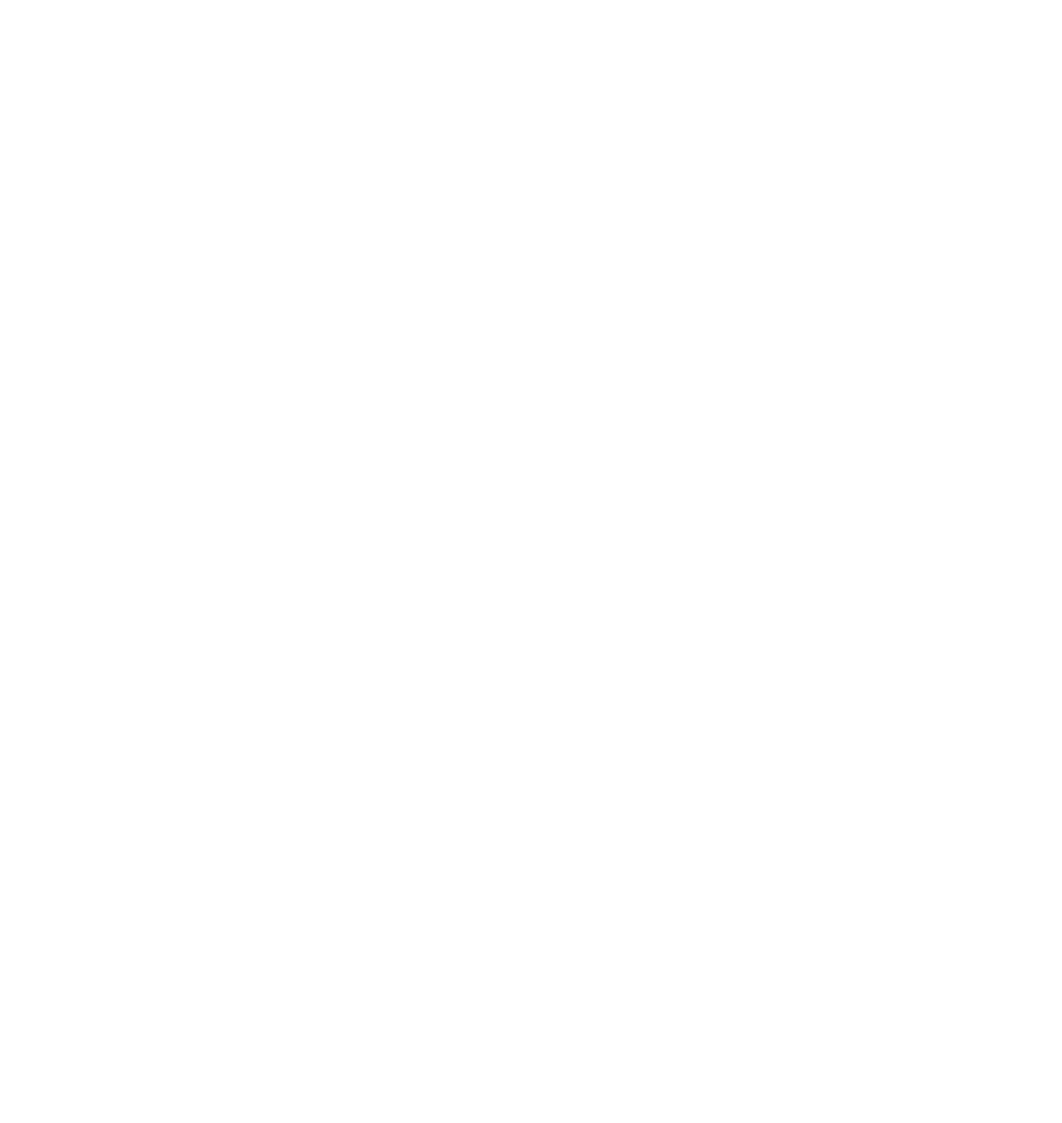
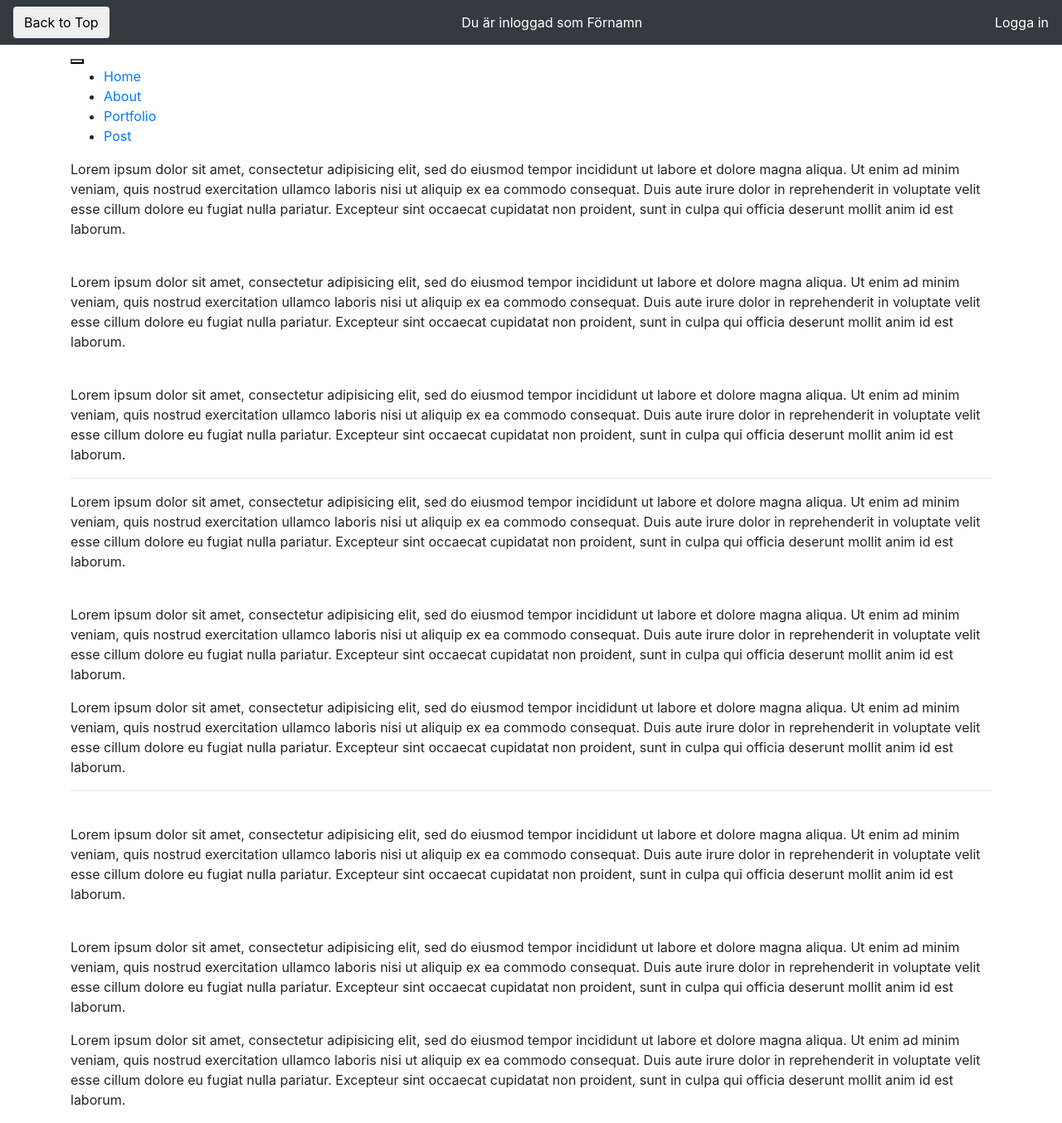
Before and after one commit to LordBohmies/WU2_vibo, a PHP site: page /mall.html in a window 1280 px wide. Before the commit the page is empty. Shown: the whole page at 83% size. Before the commit the page ends 800 px from the top, so only its background shows below. Run offline with PHP 8.4, Linux system fonts and the light colour scheme; some libraries are stand-ins or nearby versions.

Commit message:
Update 2018-03-21
* Added task.
** Help files for the task.

```diff
--- a/mall.html
+++ b/mall.html
@@ -4,17 +4,106 @@
 <!--HEAD-->
 <head>
     <meta charset="UTF-8">
-    <meta name="viewport" content="width=device-width, initial-scale=1.0">
+    <meta name="viewport" content="width=device-width, initial-scale=1.0, shrink-to-fit=no">
     <meta http-equiv="X-UA-Compatible" content="ie=edge">
-    <title>Document</title>
+    <title>Webbutveckling 2</title>
+
+    <!-- +=================+ -->
+    <!-- |    CSS  AREA    | -->
+    <!-- +=================+ -->
+    <!-- |    IMPORTED     | -->
+    <link rel="stylesheet" href="https://maxcdn.bootstrapcdn.com/bootstrap/4.0.0/css/bootstrap.min.css" integrity="sha384-Gn5384xqQ1aoWXA+058RXPxPg6fy4IWvTNh0E263XmFcJlSAwiGgFAW/dAiS6JXm" crossorigin="anonymous">
+    <!-- |    ICON AREA    | -->
+    <!-- |     CUSTOM      | -->
+    <link rel="stylesheet" href="assets/css/style.css">
+    <!-- +=================+ -->
 </head>
 <!------------------------------------------------->
-<!--BODY-->
+
 <body>
-    <!--HEADER-->
+    <!-- Information Bar -->
+    <nav class="navbar fixed-top navbar-dark bg-dark">
+        <!-- Back to top button -->
+        <button type="button" onclick="topFunction()" id="TopButton" class="btn btn.info" title="Go to top" name="button">Back to Top</button>
+        <!-- Namn på den inloggad person -->
+        <a href="#">Du är inloggad som Förnamn</a>
+        <!-- Länk för att logga in/ut, skall ändras till knapp. -->
+        <a href="#">Logga in</a>
+    </nav>
 
-    <!--CONTENT AREA-->
+    <!-- Container -->
+    <div class="container">
+        <!-- Header -->
+        <header>
+            <h1>Rubrik för sidan</h1>
+        </header>
+        <!-- Navigation bar -->
+        <nav>
+            <button></button>
+            <div class="">
+                <ul>
+                    <li><a href="#">Home</a></li>
+                    <li><a href="#">About</a></li>
+                    <li><a href="#">Portfolio</a></li>
+                    <li><a href="#">Post</a></li>
+                </ul>
+            </div>
+        </nav>
+        <!-- Content Area -->
+        <div class="content">
+            <article class="news">
+                <h2 class="news-heading"></h2>
+                <p class="news-author"></p>
+                <p class="news-date"></p>
+                <div class="news-message">
+                    <p>Lorem ipsum dolor sit amet, consectetur adipisicing elit, sed do eiusmod tempor incididunt ut labore et dolore magna aliqua. Ut enim ad minim veniam, quis nostrud exercitation ullamco laboris nisi ut aliquip ex ea commodo consequat. Duis aute irure dolor in reprehenderit in voluptate velit esse cillum dolore eu fugiat nulla pariatur. Excepteur sint occaecat cupidatat non proident, sunt in culpa qui officia deserunt mollit anim id est laborum.</p>
+                    <img class="news-image" src="" alt="">
+                    <p>Lorem ipsum dolor sit amet, consectetur adipisicing elit, sed do eiusmod tempor incididunt ut labore et dolore magna aliqua. Ut enim ad minim veniam, quis nostrud exercitation ullamco laboris nisi ut aliquip ex ea commodo consequat. Duis aute irure dolor in reprehenderit in voluptate velit esse cillum dolore eu fugiat nulla pariatur. Excepteur sint occaecat cupidatat non proident, sunt in culpa qui officia deserunt mollit anim id est laborum.</p>
+                    <img class="news-image" src="" alt="">
+                    <p>Lorem ipsum dolor sit amet, consectetur adipisicing elit, sed do eiusmod tempor incididunt ut labore et dolore magna aliqua. Ut enim ad minim veniam, quis nostrud exercitation ullamco laboris nisi ut aliquip ex ea commodo consequat. Duis aute irure dolor in reprehenderit in voluptate velit esse cillum dolore eu fugiat nulla pariatur. Excepteur sint occaecat cupidatat non proident, sunt in culpa qui officia deserunt mollit anim id est laborum.</p>
+                </div>
+            </article>
+            <hr>
+            <article class="news">
+                <h2 class="news-heading"></h2>
+                <p class="news-author"></p>
+                <p class="news-date"></p>
+                <div class="news-message">
+                    <p>Lorem ipsum dolor sit amet, consectetur adipisicing elit, sed do eiusmod tempor incididunt ut labore et dolore magna aliqua. Ut enim ad minim veniam, quis nostrud exercitation ullamco laboris nisi ut aliquip ex ea commodo consequat. Duis aute irure dolor in reprehenderit in voluptate velit esse cillum dolore eu fugiat nulla pariatur. Excepteur sint occaecat cupidatat non proident, sunt in culpa qui officia deserunt mollit anim id est laborum.</p>
+                    <img class="news-image" src="" alt="">
+                    <p>Lorem ipsum dolor sit amet, consectetur adipisicing elit, sed do eiusmod tempor incididunt ut labore et dolore magna aliqua. Ut enim ad minim veniam, quis nostrud exercitation ullamco laboris nisi ut aliquip ex ea commodo consequat. Duis aute irure dolor in reprehenderit in voluptate velit esse cillum dolore eu fugiat nulla pariatur. Excepteur sint occaecat cupidatat non proident, sunt in culpa qui officia deserunt mollit anim id est laborum.</p>
+                    <p>Lorem ipsum dolor sit amet, consectetur adipisicing elit, sed do eiusmod tempor incididunt ut labore et dolore magna aliqua. Ut enim ad minim veniam, quis nostrud exercitation ullamco laboris nisi ut aliquip ex ea commodo consequat. Duis aute irure dolor in reprehenderit in voluptate velit esse cillum dolore eu fugiat nulla pariatur. Excepteur sint occaecat cupidatat non proident, sunt in culpa qui officia deserunt mollit anim id est laborum.</p>
+                </div>
+            </article>
+            <hr>
+            <article class="news">
+                <h2 class="news-heading"></h2>
+                <p class="news-author"></p>
+                <p class="news-date"></p>
+                <div class="news-message">
+                    <img class="news-image" src="" alt="">
+                    <p>Lorem ipsum dolor sit amet, consectetur adipisicing elit, sed do eiusmod tempor incididunt ut labore et dolore magna aliqua. Ut enim ad minim veniam, quis nostrud exercitation ullamco laboris nisi ut aliquip ex ea commodo consequat. Duis aute irure dolor in reprehenderit in voluptate velit esse cillum dolore eu fugiat nulla pariatur. Excepteur sint occaecat cupidatat non proident, sunt in culpa qui officia deserunt mollit anim id est laborum.</p>
+                    <img class="news-image" src="" alt="">
+                    <p>Lorem ipsum dolor sit amet, consectetur adipisicing elit, sed do eiusmod tempor incididunt ut labore et dolore magna aliqua. Ut enim ad minim veniam, quis nostrud exercitation ullamco laboris nisi ut aliquip ex ea commodo consequat. Duis aute irure dolor in reprehenderit in voluptate velit esse cillum dolore eu fugiat nulla pariatur. Excepteur sint occaecat cupidatat non proident, sunt in culpa qui officia deserunt mollit anim id est laborum.</p>
+                    <p>Lorem ipsum dolor sit amet, consectetur adipisicing elit, sed do eiusmod tempor incididunt ut labore et dolore magna aliqua. Ut enim ad minim veniam, quis nostrud exercitation ullamco laboris nisi ut aliquip ex ea commodo consequat. Duis aute irure dolor in reprehenderit in voluptate velit esse cillum dolore eu fugiat nulla pariatur. Excepteur sint occaecat cupidatat non proident, sunt in culpa qui officia deserunt mollit anim id est laborum.</p>
+                </div>
+            </article>
+        </div>
+    </div>
 
-    <!--FOOTER-->
+    <!-- Footer -->
+    <footer>
+
+    </footer>
+    <!-- +=================+ -->
+    <!-- | JAVASCRIPT AREA | -->
+    <!-- +=================+ -->
+    <!-- |     JQUERY      | -->
+    <script src="https://code.jquery.com/jquery-3.2.1.slim.min.js" integrity="sha384-KJ3o2DKtIkvYIK3UENzmM7KCkRr/rE9/Qpg6aAZGJwFDMVNA/GpGFF93hXpG5KkN" crossorigin="anonymous"></script>
+    <!-- |     POPPER      | -->
+    <script src="https://cdnjs.cloudflare.com/ajax/libs/popper.js/1.12.9/umd/popper.min.js" integrity="sha384-ApNbgh9B+Y1QKtv3Rn7W3mgPxhU9K/ScQsAP7hUibX39j7fakFPskvXusvfa0b4Q" crossorigin="anonymous"></script>
+    <!-- |    BOOTSTRAP    | -->
+    <script src="https://maxcdn.bootstrapcdn.com/bootstrap/4.0.0/js/bootstrap.min.js" integrity="sha384-JZR6Spejh4U02d8jOt6vLEHfe/JQGiRRSQQxSfFWpi1MquVdAyjUar5+76PVCmYl" crossorigin="anonymous"></script>
+    <!-- |     CUSTOM      | -->
 </body>
 </html>
--- /dev/null
+++ b/tasks/part_1/assets/css/style.css
@@ -0,0 +1 @@
+Stila er mall.html. Ej obligatoriskt.
--- /dev/null
+++ b/tasks/part_1/index.php
@@ -0,0 +1,6 @@
+Öppna PHP
+
+I Pseudokod skall ni mellan start och slut-tag för php beskriva struktur för webbsidan i sig.
+Det här kommer bland annat ligga till grund för hur er nav kommer att se ut.
+
+Stäng PHP
--- /dev/null
+++ b/tasks/part_1/mall.html
@@ -0,0 +1,3 @@
+Skapa en mall som ni kan använda er utav under kursens gång. För lite inspiration https://raw.githubusercontent.com/LordBohmies/WSP_ViBo/master/Laboration_PHP/Beginning/mall.html
+
+I mall.html så skriver märker ni upp hur grunden för sidan skall se ut. Tänk främst på sådant som är helt oberoende av varje undersidas syfte.
```
Also changed, not shown: index.php (+9 -7 lines), tasks/part_1/beskrivning.txt (added, +17 -0 lines).
